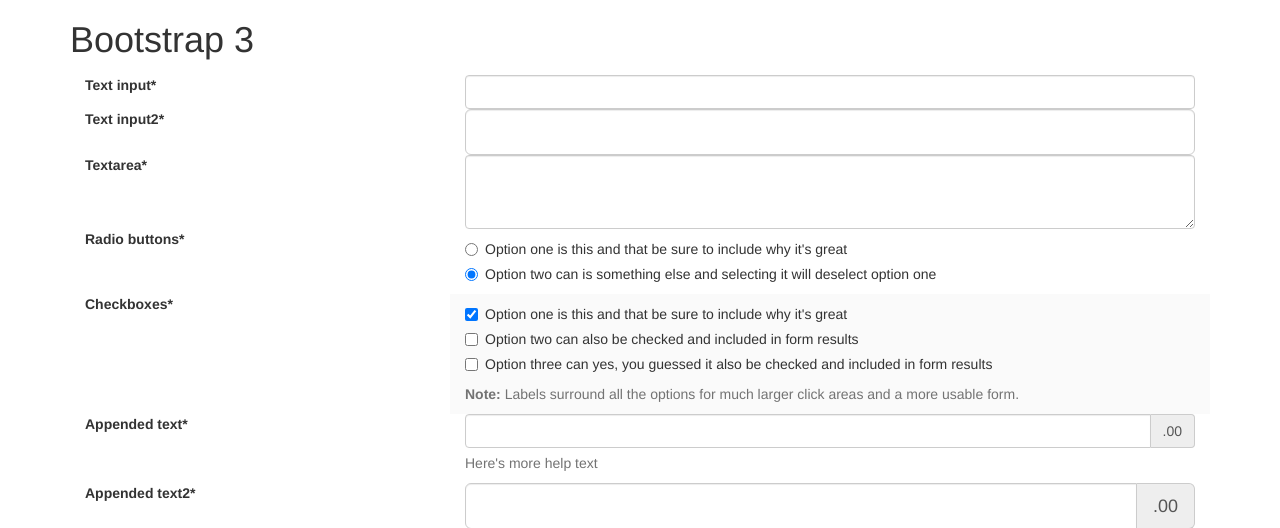
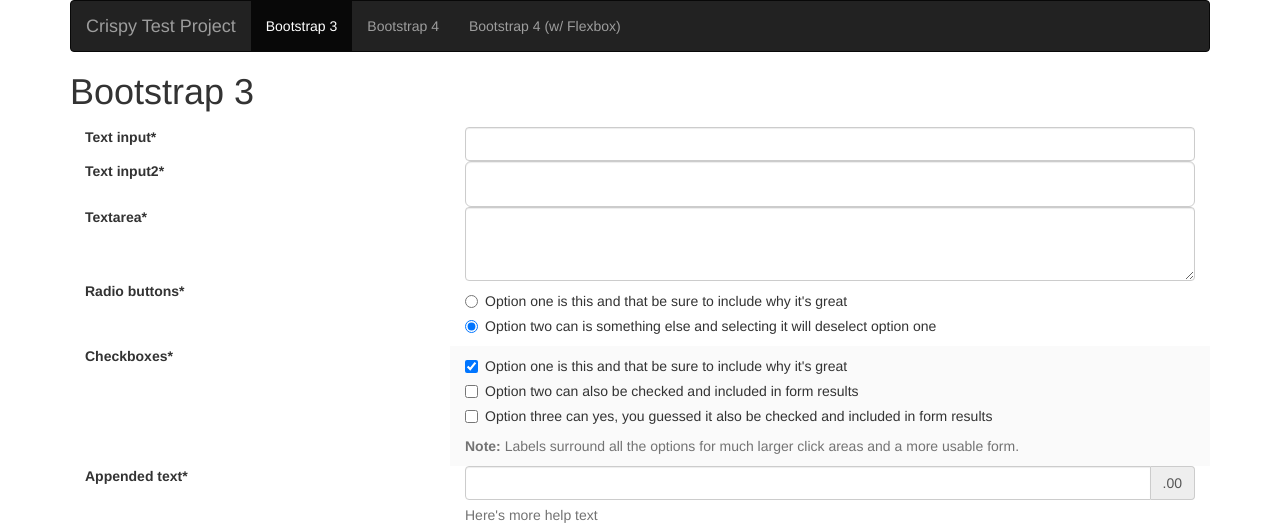
Before and after one commit to django-crispy-forms/crispy-test-project, a Django app: page /bootstrap3 in a window 1280 px wide. Shown: the top 528 px of the page. Run offline with Django 3.2, Linux system fonts and the light colour scheme; some libraries are stand-ins or nearby versions.

Commit message:
Add nav to examples

```diff
--- a/bootstrap3/templates/bootstrap3/index.html
+++ b/bootstrap3/templates/bootstrap3/index.html
@@ -2,6 +2,28 @@
 {% load crispy_forms_tags %}
 
 {% block content %}
+    <nav class="navbar navbar-inverse">
+        <div class="container-fluid">
+            <div class="navbar-header">
+                <button type="button" class="navbar-toggle collapsed" data-toggle="collapse" data-target="#bs-example-navbar-collapse-1" aria-expanded="false">
+                    <span class="sr-only">Toggle navigation</span>
+                    <span class="icon-bar"></span>
+                    <span class="icon-bar"></span>
+                    <span class="icon-bar"></span>
+                </button>
+                <a class="navbar-brand" href="#">Crispy Test Project</a>
+            </div>
+            <div class="collapse navbar-collapse" id="bs-example-navbar-collapse-1">
+                <ul class="nav navbar-nav">
+                    <li class="active"><a href="{% url 'bootstrap3.views.index' %}">Bootstrap 3<span class="sr-only">(current)</span></a></li>
+                    <li><a href="{% url 'bootstrap4.views.index' %}">Bootstrap 4<span class="sr-only">(current)</span></a></li>
+                    <li><a href="{% url 'bootstrap4_flexbox.views.index' %}">Bootstrap 4 (w/ Flexbox)</a></li>
+                </ul>
+
+            </div>
+        </div>
+    </nav>
+
     <h1>Bootstrap 3</h1>
     {% crispy form %}
 {% endblock %}
```
Also changed, not shown: bootstrap4/templates/bootstrap4/index.html (+11 -2 lines), bootstrap4_flexbox/templates/bootstrap4_flexbox/index.html (+11 -2 lines).
